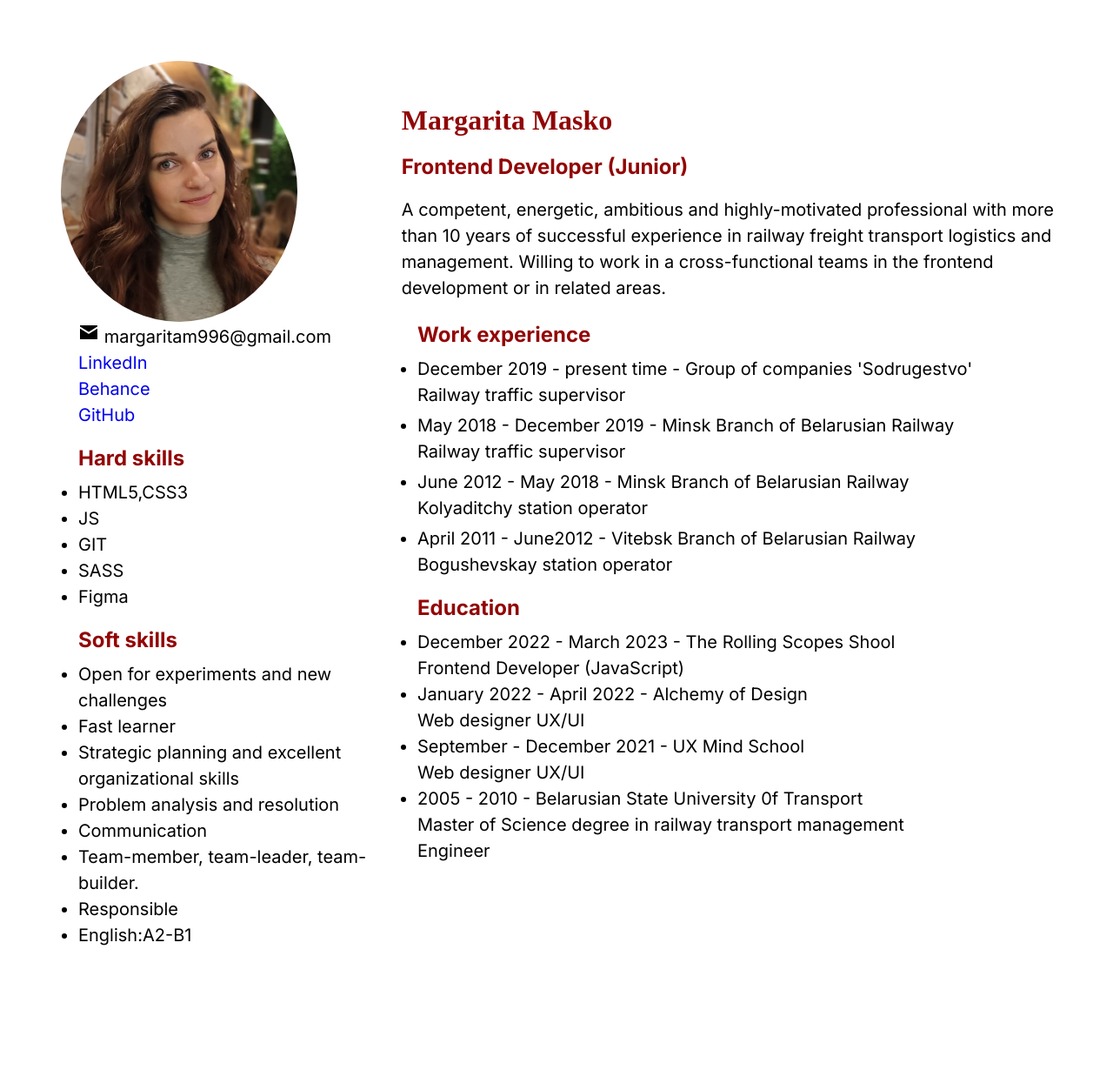
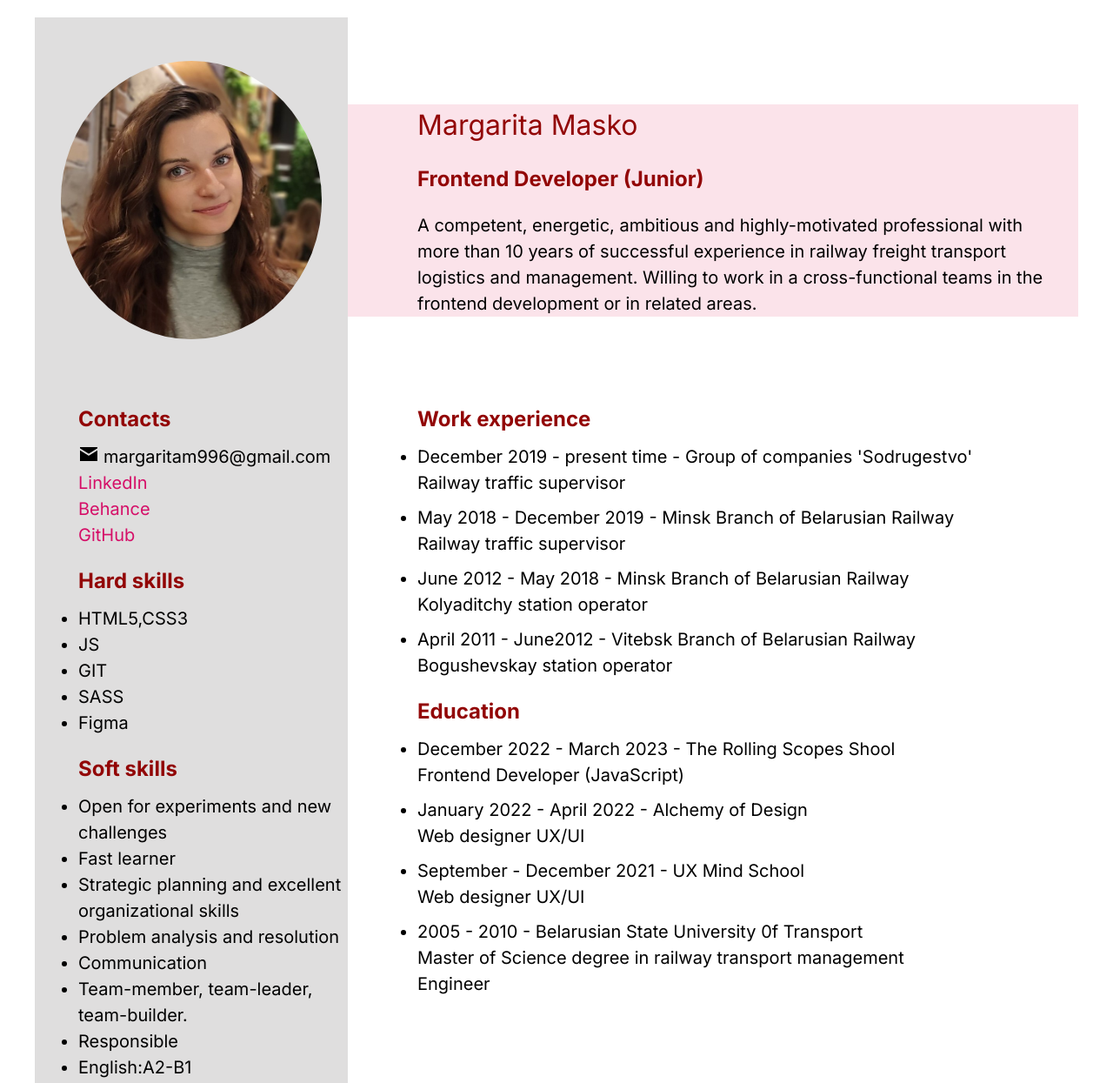
Before and after one commit to MARGO06/CV, a plain HTML site: page index.html in a window 1280 px wide. Shown: the top 1245 px of the page at 87% size. Before the commit the page ends 1150 px from the top, so only its background shows below. Drawn offline with Linux system fonts and the light colour scheme.

Commit message:
feat: add new properties to css file

```diff
--- a/index.html
+++ b/index.html
@@ -12,21 +12,27 @@
     <header class="head">
       <div class="main__head">
         <h1>Margarita Masko</h1>
-    <h2 class="head__h2">Frontend Developer (Junior) </h2>
+        <h2 class="head__profession">Frontend Developer (Junior) </h2>
         <p class="information__head">
           A competent, energetic, ambitious and highly-motivated professional with more than 10 years of successful experience in railway freight transport logistics and management.
           Willing to work in a cross-functional teams in the frontend development  or in related areas.
         </p>
       </div>
+      <div class="head__img">
         <img src="/CV/35.jpg" alt="my photo" class="head__photo">
+      </div>
     </header>
     <main class="information">
-    <div class="information1">
+      <section class="aside">
         <div class="contacts">
-        <p class="comtacts_mail"><img src="/CV/icons8-почта-24.png" alt="email" class="email"> margaritam996@gmail.com </p>
-        <a href="https://www.linkedin.com/in/margarita-masko-032011248/" target="_blank" class="comtacts_linkdin">LinkedIn</a>
-        <a href="https://www.behance.net/margarytamasko" target="_blank" class="comtacts_linkdin">Behance</a>
-        <a href="https://github.com/MARGO06" target="_blank" class="comtacts_linkdin">GitHub</a>
+          <h2>Contacts</h2>
+          <div class="email">
+            <img src="/CV/icons8-почта-24.png" alt="email" class="contacts__img">
+            <p class="contacts__mail"> margaritam996@gmail.com </p>
+          </div>
+          <a href="https://www.linkedin.com/in/margarita-masko-032011248/" target="_blank" class="contacts_linkdin">LinkedIn</a>
+          <a href="https://www.behance.net/margarytamasko" target="_blank" class="contacts_linkdin">Behance</a>
+          <a href="https://github.com/MARGO06" target="_blank" class="contacts_linkdin">GitHub</a>
         </div>
         <div class="skills">
           <h2>Hard skills</h2>
@@ -37,6 +43,7 @@
             <li>SASS</li>
             <li>Figma</li>
           </ul>
+        </div>
         <div class="skills">
           <h2>Soft skills</h2>
           <ul>
@@ -50,56 +57,53 @@
             <li>English:A2-B1</li>
           </ul>
         </div>
-      </div>
-    </div>
-    <div class="information2">
-      <div class="information2__work">
+      </section>
+      <section class="main">
+        <div class="main__work">
           <h2>Work experience</h2>
-      <ul class="information2__block">
-        <li class="work">
+          <ul class="list">
+            <li class="list__item">
               <p>December 2019 - present time - Group of companies 'Sodrugestvo'</p>
               <p>Railway traffic supervisor</p>
             </li>
-        <li class="work">
+            <li class="list__item">
               <p>May 2018 - December 2019 - Minsk Branch of Belarusian Railway</p>
               <p>Railway traffic supervisor</p>
             </li>
-        <li class="work">
+            <li class="list__item">
               <p>June 2012 - May 2018 - Minsk Branch of Belarusian Railway</p>
               <p>Kolyaditchy station operator</p>
             </li>
-        <li class="work">
+            <li class="list__item">
               <p>April 2011 - June2012 - Vitebsk Branch of Belarusian Railway</p>
               <p>Bogushevskay station operator</p>
             </li>
           </ul>
         </div>
-      <div class="information2__education">
+        <div class="main__education">
           <h2>Education</h2>
-        <ul class="information2__block">
-          <li class="experience">
+          <ul class="list">
+            <li class="list__item">
               <p>December 2022 - March 2023 - The Rolling Scopes Shool</p>
               <p>Frontend Developer (JavaScript)</p>
             </li>
-          <li class="experience">
+            <li class="list__item">
               <p>January 2022 - April 2022 - Alchemy of Design</p>
               <p>Web designer UX/UI</p>
             </li>
-          <li class="experience">
+            <li class="list__item">
               <p>September - December 2021 - UX Mind School</p>
               <p>Web designer UX/UI</p>
             </li>
-          <li class="exprerience">
+            <li class="list__item">
               <p>2005 - 2010 - Belarusian State University 0f Transport</p>
               <p>Master of Science degree in railway transport management </p>
               <p>Engineer </p>
             </li>
           </ul>
         </div>
-    </div>
+      </section>
     </main>
-  <footer>
-  </footer>
   </div>
 </body>
 </html>
--- a/style.css
+++ b/style.css
@@ -2,13 +2,6 @@
   box-sizing: border-box;
   margin: 0;
   padding: 0;
-  text-decoration: none;
-}
-.html{
-  overflow: hidden;
-}
-footer{
-padding-top: 60px;
 }
 .container{
   max-width: 1200px;
@@ -19,73 +12,103 @@ padding-top: 60px;
   display: flex;
   padding-top: 20px;
 }
+.head__photo,
+.main__head,
+.head__img,
+.main,
+.aside,
+.main__education{
+  display: block;
+}
 .head__photo{
-  display: block;
   order:1;
   margin-top: 50px;
   margin-left: 30px;
   width: 300px;
-  height:300px;
+  height:320px;
   border-radius:50%;
 }
 .main__head{
-  display: block;
   order: 2;
-  margin: 100px 0 0 120px;
+  padding-left: 80px;
+  margin: 100px 0 100px 0;
+  width: 70%;
 }
-h1{
-  font-size: 32px;
-  color:#920606;
-}
-.head__h2,
-.information__head{
-  margin-top:20px;
+.head__profession,
+.information__head,
+.main__education,
+.skills{
+  margin-top: 20px;
 }
 .information__head{
   margin-right: 20px;
 }
-.information{
+.information,
+.email{
   display: flex;
   flex-direction: row;
 }
-.information1{
-  display: block;
-  margin-left:50px;
+.aside{
   width: 30%;
+  padding-bottom: 30px;
 }
-.information2{
-  display: block;
-  margin-left: 30px;
-}
-h2{
-  font-size: 24px;
-  font-family: Inter;
-  font-weight: 700;
-  color: #920606;
+.main{
+  padding-left: 80px;
 }
 p,
 li,
-a{
+a,
+h2,
+h1{
   font-size: 20px;
   font-family: Inter;
   font-weight: 400;
   line-height: 150%;
 }
-.information2__education{
-  display: block;
-  margin-top: 20px;
+h2{
+  font-size: 24px;
+  font-weight: 700;
 }
-.information2__block,
+h1{
+  font-size: 32px;
+}
+.list,
+.list__item,
+.contacts__mail,
+.contacts__img,
 ul{
   margin-top:10px;
-}
-.work{
-  margin-top:5px;
-}
-.skills{
-  margin-top:20px;
 }
 .contacts{
   display: flex;
   flex-direction: column;
 }
+.head__img,
+.aside{
+  background-color: rgba(150, 147, 147, 0.3);
+}
+.head__img{
+  width: 30%;
+}
+.contacts,
+.skills{
+  padding-left: 50px;
+}
+.main__head{
+  background-color: rgb(251, 227, 234);
+}
+.contacts__img{
+  height: 24px;
+}
+.contacts__mail{
+  margin-left: 5px;
+}
+a{
+  color:#d50f68;
+  text-decoration: none;
+}
+h1,
+h2,
+a:hover{
+  color: #920606;
+}
```
Lines whose indentation alone changed are shown as unchanged.
